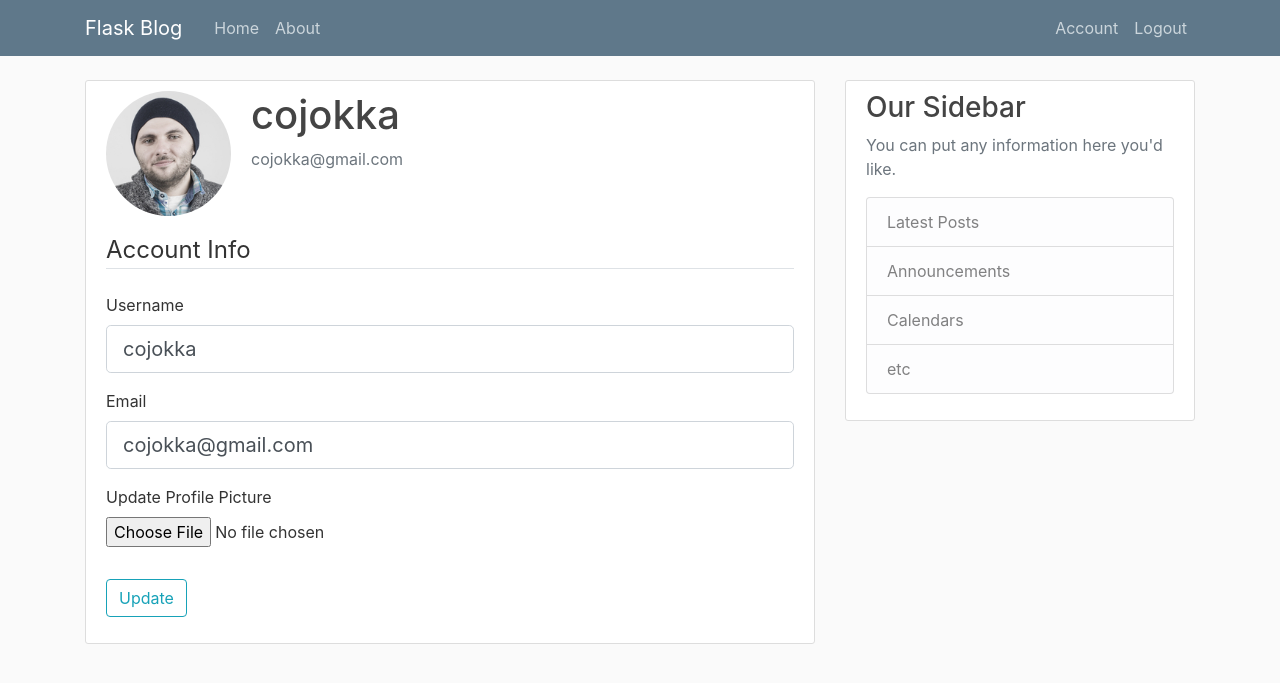
After one commit to cojok/flask-blog, a Flask app: page /account in a window 1280 px wide. The commit adds this page. Shown: the top 683 px of the page. Run offline with Flask 2, Linux system fonts and the light colour scheme; a user stored in the database is signed in; some libraries are stand-ins or nearby versions.

Commit message:
added account template; added functionality to update user profile; added the posibility to add profile picture on registration; added the default profile picture; updated gitignore to remove sqlite db file and the test profile pictures from the repo

```diff
--- a/flaskBlog/__init__.py
+++ b/flaskBlog/__init__.py
@@ -11,5 +11,7 @@ app.config['SQLALCHEMY_DATABASE_URI'] = 'sqlite:///site.db'
 db = SQLAlchemy(app)
 bcrypt = Bcrypt(app)
 login_manager = LoginManager(app)
+login_manager.login_view = 'login'
+login_manager.login_message_category = 'info'
 
 from flaskBlog import routes
--- a/flaskBlog/forms.py
+++ b/flaskBlog/forms.py
@@ -1,4 +1,6 @@
 from flask_wtf import FlaskForm
+from flask_wtf.file import FileField, FileAllowed
+from flask_login import current_user
 from wtforms import StringField, PasswordField, SubmitField, BooleanField
 from wtforms.validators import DataRequired, Length, Email, EqualTo, ValidationError
 from flaskBlog.models import User
@@ -12,6 +14,8 @@ class RegistrationForm(FlaskForm):
     password = PasswordField('Password', validators=[DataRequired()])
     confirm_password = PasswordField('Confirm Password',
                                      validators=[DataRequired(), EqualTo('password')])
+    picture = FileField('Update Profile Picture',
+                        validators=[FileAllowed(['jpg', 'png'])])
     submit = SubmitField('Register')
 
     def validate_username(self, username):
@@ -31,3 +35,24 @@ class LoginForm(FlaskForm):
     password = PasswordField('Password', validators=[DataRequired()])
     remember = BooleanField('Remember Me')
     submit = SubmitField('Login')
+
+class UpdateAccountForm(FlaskForm):
+    username = StringField('Username',
+                           validators=[DataRequired(), Length(min=2, max=20)])
+    email = StringField('Email',
+                        validators=[DataRequired(), Email()])
+    picture = FileField('Update Profile Picture',
+                        validators=[FileAllowed(['jpg', 'png'])])
+    submit = SubmitField('Update')
+
+    def validate_username(self, username):
+        if username.data != current_user.username:
+            user = User.query.filter_by(username=username.data).first()
+            if user:
+                raise ValidationError('Username is taken. Please choose a different username!')
+
+    def validate_email(self, email):
+        if email.data != current_user.email:
+            user = User.query.filter_by(email=email.data).first()
+            if user:
+                raise ValidationError('Email is taken. Please choose a different email!')
--- a/flaskBlog/routes.py
+++ b/flaskBlog/routes.py
@@ -1,7 +1,10 @@
-from flask import render_template, url_for, flash, redirect
-from flask_login import login_user, current_user, logout_user
+import os
+import secrets
+from PIL import Image
+from flask import render_template, url_for, flash, redirect, request
+from flask_login import login_user, current_user, logout_user, login_required
 from flaskBlog import app, db, bcrypt, login_manager
-from flaskBlog.forms import RegistrationForm, LoginForm
+from flaskBlog.forms import RegistrationForm, LoginForm, UpdateAccountForm
 from flaskBlog.models import User, Post
 
 posts = [
@@ -35,7 +38,11 @@ def register():
   form = RegistrationForm()
   if form.validate_on_submit():
     hashed_pw = bcrypt.generate_password_hash(form.password.data).decode('utf-8')
-    user = User(username=form.username.data, email=form.email.data, password=hashed_pw)
+    if form.validate_on_submit():
+      profile_pic = None
+      if form.picture.data:
+        profile_pic = save_profile_picture(form.picture.data)
+    user = User(username=form.username.data, email=form.email.data, password=hashed_pw, image_file=profile_pic)
     db.session.add(user)
     db.session.commit()
     flash('Your account was created. You can now login!', 'success')
@@ -51,7 +58,8 @@ def login():
     user = User.query.filter_by(email=form.email.data).first()
     if user and bcrypt.check_password_hash(user.password, form.password.data):
       login_user(user, remember=form.remember.data)
-      return redirect(url_for('home'));
+      next_page = request.args.get('next')
+      return redirect(next_page) if next_page else redirect(url_for('home'))
     else:
       flash(f'Login unsuccessfull. Please check your email and/or password!', 'danger')
   return render_template('login.html', title='Login', form=form)
@@ -60,3 +68,34 @@ def login():
 def logout():
   logout_user()
   return redirect(url_for('home'))
+
+def save_profile_picture(form_picture):
+  random_hex = secrets.token_hex(8)
+  _, f_ext = os.path.splitext(form_picture.filename)
+  picture_filename = random_hex + f_ext
+  picture_path = os.path.join(app.root_path, 'static/profile_pics', picture_filename)
+  output_size = (125, 125)
+  i = Image.open(form_picture)
+  i.thumbnail(output_size)
+  i.save(picture_path)
+  return picture_filename
+
+@app.route('/account', methods=['GET', 'POST'])
+@login_required
+def account():
+  form = UpdateAccountForm()
+  if form.validate_on_submit():
+    if form.picture.data:
+      picture_file = save_profile_picture(form.picture.data)
+      current_user.image_file = picture_file
+    current_user.username = form.username.data
+    current_user.email = form.email.data
+    db.session.commit()
+    flash('Your account has been updated!', 'success')
+    return redirect(url_for('account'))
+  elif request.method == 'GET':
+    form.username.data = current_user.username
+    form.email.data = current_user.email
+  image_file = url_for('static', filename='profile_pics/' + current_user.image_file)
+  return render_template('account.html',
+                         title='Account Page', image_file=image_file, form=form)
--- /dev/null
+++ b/flaskBlog/templates/account.html
@@ -0,0 +1,57 @@
+{% extends 'layout.html' %}
+  {% block content %}
+    <div class="content-section">
+      <div class="media">
+        <img class="rounded-circle account-img" src="{{ image_file }}">
+        <div class="media-body">
+          <h2 class="account-heading">{{ current_user.username }}</h2>
+          <p class="text-secondary">{{ current_user.email }}</p>
+        </div>
+      </div>
+      <form method="POST" action="" enctype="multipart/form-data">
+        {{ form.hidden_tag() }}
+        <fieldset class="form-group">
+            <legend class="border-bottom mb-4">Account Info</legend>
+            <div class="form-group">
+                {{ form.username.label(class="form-control-label") }}
+
+                {% if form.username.errors %}
+                    {{ form.username(class="form-control form-control-lg is-invalid") }}
+                    <div class="invalid-feedback">
+                        {% for error in form.username.errors %}
+                            <span>{{ error }}</span>
+                        {% endfor %}
+                    </div>
+                {% else %}
+                    {{ form.username(class="form-control form-control-lg") }}
+                {% endif %}
+            </div>
+            <div class="form-group">
+                {{ form.email.label(class="form-control-label") }}
+                {% if form.email.errors %}
+                    {{ form.email(class="form-control form-control-lg is-invalid") }}
+                    <div class="invalid-feedback">
+                        {% for error in form.email.errors %}
+                            <span>{{ error }}</span>
+                        {% endfor %}
+                    </div>
+                {% else %}
+                    {{ form.email(class="form-control form-control-lg") }}
+                {% endif %}
+            </div>
+            <div class="form-group">
+              {{ form.picture.label() }}
+              {{ form.picture(class="form-control-file")}}
+              {% if form.picture.errors %}
+                {% for error in form.picture.errors %}
+                  <span class="text-danger"> {{ error }} </span> <br>
+                {% endfor %}
+              {% endif %}
+            </div>
+        </fieldset>
+        <div class="form-group">
+            {{ form.submit(class="btn btn-outline-info") }}
+        </div>
+      </form>
+    </div>
+  {% endblock %}
--- a/flaskBlog/templates/layout.html
+++ b/flaskBlog/templates/layout.html
@@ -30,6 +30,7 @@
           <!-- Navbar Right Side -->
           <div class="navbar-nav">
             {% if current_user.is_authenticated%}
+              <a class="nav-item nav-link" href="{{ url_for('account') }}">Account</a>
               <a class="nav-item nav-link" href="{{ url_for('logout') }}">Logout</a>
             {% else %}
               <a class="nav-item nav-link" href="{{ url_for('login') }}">Login</a>
--- a/requirements.txt
+++ b/requirements.txt
@@ -12,6 +12,7 @@ idna==2.9
 itsdangerous==1.1.0
 Jinja2==2.11.2
 MarkupSafe==1.1.1
+Pillow==7.1.2
 pycparser==2.20
 six==1.15.0
 SQLAlchemy==1.3.17
```
Also changed, not shown: flaskBlog/templates/register.html (+10 -1 lines), flaskBlog/site.db, flaskBlog/static/profile_pics/default.jpg (added), 1 other file.
